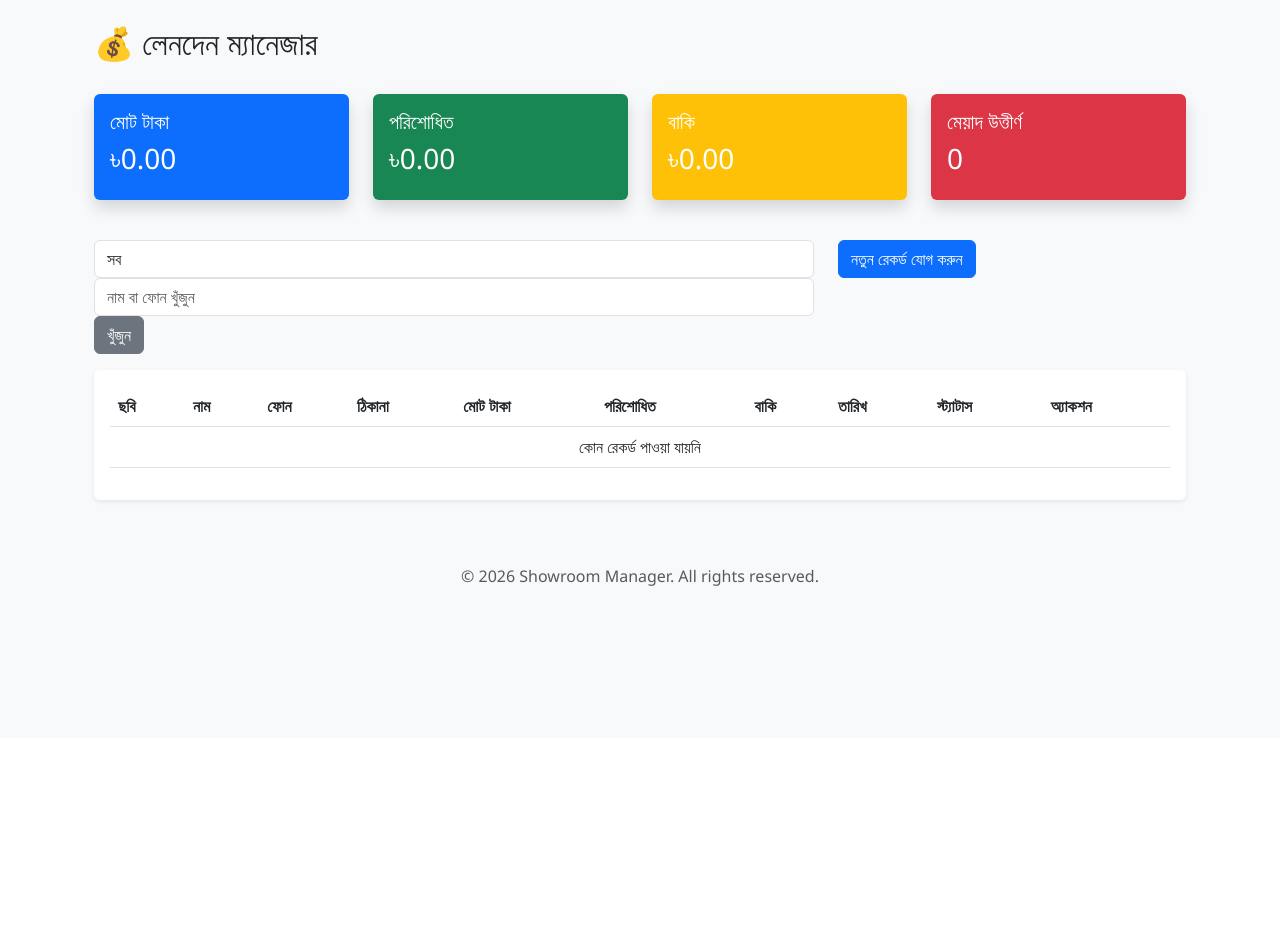
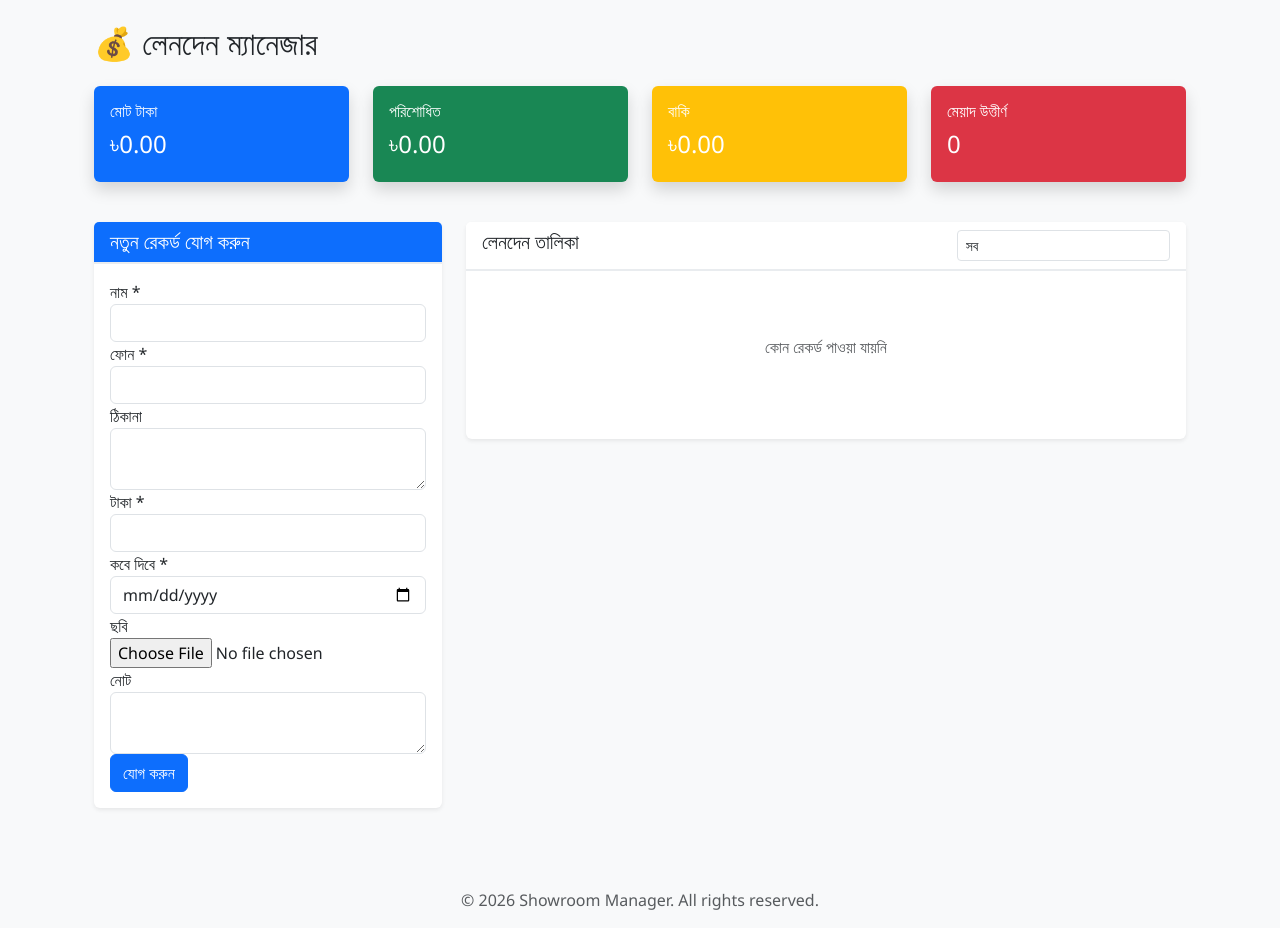
Before and after one commit to roneox26/showroom_manager-emi, a Flask app: page /debt/ in a window 1280 px wide. Shown: the part 62-990 px from the top of the page. Before the commit the page ends 648 px from the top, so only its background shows below. Run offline with Flask 3, Linux system fonts and the light colour scheme; some libraries are stand-ins or nearby versions.

Commit message:
Redesign debt manager to todo-list style: form on left, list on right

```diff
--- a/routes/debt.py
+++ b/routes/debt.py
@@ -52,47 +52,45 @@ def index():
                          status_filter=status_filter, search=search)
 
 
-@debt_bp.route('/add', methods=['GET', 'POST'])
+@debt_bp.route('/add', methods=['POST'])
 def add():
     """Add new debt record"""
-    if request.method == 'POST':
-        try:
-            # Handle file upload
-            photo_filename = None
-            if 'photo' in request.files:
-                file = request.files['photo']
-                if file and file.filename and allowed_file(file.filename):
-                    filename = secure_filename(file.filename)
-                    # Add timestamp to filename to make it unique
-                    timestamp = datetime.now().strftime('%Y%m%d_%H%M%S')
-                    photo_filename = f"{timestamp}_{filename}"
+    try:
+        # Handle file upload
+        photo_filename = None
+        if 'photo' in request.files:
+            file = request.files['photo']
+            if file and file.filename and allowed_file(file.filename):
+                filename = secure_filename(file.filename)
+                # Add timestamp to filename to make it unique
+                timestamp = datetime.now().strftime('%Y%m%d_%H%M%S')
+                photo_filename = f"{timestamp}_{filename}"
 
-                    # Create upload directory if it doesn't exist
-                    os.makedirs(UPLOAD_FOLDER, exist_ok=True)
-                    file.save(os.path.join(UPLOAD_FOLDER, photo_filename))
+                # Create upload directory if it doesn't exist
+                os.makedirs(UPLOAD_FOLDER, exist_ok=True)
+                file.save(os.path.join(UPLOAD_FOLDER, photo_filename))
 
-            # Create new record
-            record = DebtRecord(
-                name=request.form['name'],
-                phone=request.form['phone'],
-                address=request.form.get('address', ''),
-                amount=float(request.form['amount']),
-                due_date=datetime.strptime(request.form['due_date'], '%Y-%m-%d').date(),
-                photo=photo_filename,
-                notes=request.form.get('notes', '')
-            )
+        # Create new record
+        record = DebtRecord(
+            name=request.form['name'],
+            phone=request.form['phone'],
+            address=request.form.get('address', ''),
+            amount=float(request.form['amount']),
+            due_date=datetime.strptime(request.form['due_date'], '%Y-%m-%d').date(),
+            photo=photo_filename,
+            notes=request.form.get('notes', '')
+        )
 
-            db.session.add(record)
-            db.session.commit()
+        db.session.add(record)
+        db.session.commit()
 
-            flash(f'লেনদেন রেকর্ড যোগ করা হয়েছে: {record.name}', 'success')
-            return redirect(url_for('debt.index'))
+        flash(f'লেনদেন রেকর্ড যোগ করা হয়েছে: {record.name}', 'success')
+        return redirect(url_for('debt.index'))
 
-        except Exception as e:
-            db.session.rollback()
-            flash(f'Error: {str(e)}', 'error')
-
-    return render_template('debt/add.html')
+    except Exception as e:
+        db.session.rollback()
+        flash(f'Error: {str(e)}', 'error')
+        return redirect(url_for('debt.index'))
 
 
 @debt_bp.route('/edit/<int:id>', methods=['GET', 'POST'])
--- a/templates/debt/index.html
+++ b/templates/debt/index.html
@@ -4,130 +4,167 @@
 
 {% block content %}
 <div class="container-fluid mt-4">
-    <div class="row mb-4">
+    <div class="row">
         <div class="col-md-12">
             <h2>💰 লেনদেন ম্যানেজার</h2>
         </div>
     </div>
 
     <!-- Statistics Cards -->
-    <div class="row mb-4">
+    <div class="row mb-4 mt-3">
         <div class="col-md-3">
             <div class="card bg-primary text-white">
                 <div class="card-body">
-                    <h5 class="card-title">মোট টাকা</h5>
-                    <h3>৳{{ "%.2f"|format(stats.total_amount) }}</h3>
+                    <h6 class="card-title">মোট টাকা</h6>
+                    <h4>৳{{ "%.2f"|format(stats.total_amount) }}</h4>
                 </div>
             </div>
         </div>
         <div class="col-md-3">
             <div class="card bg-success text-white">
                 <div class="card-body">
-                    <h5 class="card-title">পরিশোধিত</h5>
-                    <h3>৳{{ "%.2f"|format(stats.total_paid) }}</h3>
+                    <h6 class="card-title">পরিশোধিত</h6>
+                    <h4>৳{{ "%.2f"|format(stats.total_paid) }}</h4>
                 </div>
             </div>
         </div>
         <div class="col-md-3">
             <div class="card bg-warning text-white">
                 <div class="card-body">
-                    <h5 class="card-title">বাকি</h5>
-                    <h3>৳{{ "%.2f"|format(stats.total_pending) }}</h3>
+                    <h6 class="card-title">বাকি</h6>
+                    <h4>৳{{ "%.2f"|format(stats.total_pending) }}</h4>
                 </div>
             </div>
         </div>
         <div class="col-md-3">
             <div class="card bg-danger text-white">
                 <div class="card-body">
-                    <h5 class="card-title">মেয়াদ উত্তীর্ণ</h5>
-                    <h3>{{ stats.overdue_count }}</h3>
+                    <h6 class="card-title">মেয়াদ উত্তীর্ণ</h6>
+                    <h4>{{ stats.overdue_count }}</h4>
                 </div>
             </div>
         </div>
     </div>
 
-    <!-- Filters and Search -->
-    <div class="row mb-3">
-        <div class="col-md-8">
-            <form method="GET" class="form-inline">
-                <div class="form-group mr-2">
-                    <select name="status" class="form-control" onchange="this.form.submit()">
-                        <option value="all" {% if status_filter == 'all' %}selected{% endif %}>সব</option>
-                        <option value="pending" {% if status_filter == 'pending' %}selected{% endif %}>বাকি</option>
-                        <option value="partial" {% if status_filter == 'partial' %}selected{% endif %}>আংশিক পরিশোধ</option>
-                        <option value="paid" {% if status_filter == 'paid' %}selected{% endif %}>পরিশোধিত</option>
-                    </select>
+    <div class="row">
+        <!-- Left Side: Add New Record Form -->
+        <div class="col-md-4">
+            <div class="card">
+                <div class="card-header bg-primary text-white">
+                    <h5 class="mb-0">নতুন রেকর্ড যোগ করুন</h5>
                 </div>
-                <div class="form-group mr-2">
-                    <input type="text" name="search" class="form-control" placeholder="নাম বা ফোন খুঁজুন" value="{{ search }}">
+                <div class="card-body">
+                    <form method="POST" action="{{ url_for('debt.add') }}" enctype="multipart/form-data">
+                        <div class="form-group">
+                            <label>নাম *</label>
+                            <input type="text" class="form-control" name="name" required>
                         </div>
-                <button type="submit" class="btn btn-secondary">খুঁজুন</button>
+
+                        <div class="form-group">
+                            <label>ফোন *</label>
+                            <input type="text" class="form-control" name="phone" required>
+                        </div>
+
+                        <div class="form-group">
+                            <label>ঠিকানা</label>
+                            <textarea class="form-control" name="address" rows="2"></textarea>
+                        </div>
+
+                        <div class="form-group">
+                            <label>টাকা *</label>
+                            <input type="number" step="0.01" class="form-control" name="amount" required>
+                        </div>
+
+                        <div class="form-group">
+                            <label>কবে দিবে *</label>
+                            <input type="date" class="form-control" name="due_date" required>
+                        </div>
+
+                        <div class="form-group">
+                            <label>ছবি</label>
+                            <input type="file" class="form-control-file" name="photo" accept="image/*">
+                        </div>
+
+                        <div class="form-group">
+                            <label>নোট</label>
+                            <textarea class="form-control" name="notes" rows="2"></textarea>
+                        </div>
+
+                        <button type="submit" class="btn btn-primary btn-block">
+                            <i class="fas fa-plus"></i> যোগ করুন
+                        </button>
                     </form>
                 </div>
-        <div class="col-md-4 text-right">
-            <a href="{{ url_for('debt.add') }}" class="btn btn-primary">
-                <i class="fas fa-plus"></i> নতুন রেকর্ড যোগ করুন
-            </a>
             </div>
         </div>
 
-    <!-- Records Table -->
+        <!-- Right Side: Records List -->
+        <div class="col-md-8">
             <div class="card">
-        <div class="card-body">
-            <div class="table-responsive">
-                <table class="table table-hover">
-                    <thead>
-                        <tr>
-                            <th>ছবি</th>
-                            <th>নাম</th>
-                            <th>ফোন</th>
-                            <th>ঠিকানা</th>
-                            <th>মোট টাকা</th>
-                            <th>পরিশোধিত</th>
-                            <th>বাকি</th>
-                            <th>তারিখ</th>
-                            <th>স্ট্যাটাস</th>
-                            <th>অ্যাকশন</th>
-                        </tr>
-                    </thead>
-                    <tbody>
+                <div class="card-header">
+                    <div class="row">
+                        <div class="col-md-8">
+                            <h5 class="mb-0">লেনদেন তালিকা</h5>
+                        </div>
+                        <div class="col-md-4">
+                            <form method="GET" class="form-inline float-right">
+                                <select name="status" class="form-control form-control-sm" onchange="this.form.submit()">
+                                    <option value="all" {% if status_filter == 'all' %}selected{% endif %}>সব</option>
+                                    <option value="pending" {% if status_filter == 'pending' %}selected{% endif %}>বাকি</option>
+                                    <option value="partial" {% if status_filter == 'partial' %}selected{% endif %}>আংশিক</option>
+                                    <option value="paid" {% if status_filter == 'paid' %}selected{% endif %}>পরিশোধিত</option>
+                                </select>
+                            </form>
+                        </div>
+                    </div>
+                </div>
+                <div class="card-body" style="max-height: 600px; overflow-y: auto;">
                     {% if records %}
                         {% for record in records %}
-                            <tr class="{% if record.is_overdue %}table-danger{% endif %}">
-                                <td>
+                        <div class="card mb-3 {% if record.is_overdue %}border-danger{% endif %}">
+                            <div class="card-body">
+                                <div class="row">
+                                    <div class="col-md-2 text-center">
                                         {% if record.photo %}
                                             <img src="{{ url_for('static', filename='uploads/debt_photos/' + record.photo) }}"
                                                  alt="{{ record.name }}"
-                                             style="width: 50px; height: 50px; object-fit: cover; border-radius: 5px;">
+                                                 style="width: 60px; height: 60px; object-fit: cover; border-radius: 50%;">
                                         {% else %}
-                                        <div style="width: 50px; height: 50px; background: #ddd; border-radius: 5px; display: flex; align-items: center; justify-content: center;">
-                                            <i class="fas fa-user"></i>
+                                            <div style="width: 60px; height: 60px; background: #ddd; border-radius: 50%; display: flex; align-items: center; justify-content: center; margin: 0 auto;">
+                                                <i class="fas fa-user fa-2x text-secondary"></i>
                                             </div>
                                         {% endif %}
-                                </td>
-                                <td>{{ record.name }}</td>
-                                <td>{{ record.phone }}</td>
-                                <td>{{ record.address[:30] }}{% if record.address|length > 30 %}...{% endif %}</td>
-                                <td>৳{{ "%.2f"|format(record.amount) }}</td>
-                                <td>৳{{ "%.2f"|format(record.paid_amount) }}</td>
-                                <td>৳{{ "%.2f"|format(record.remaining_amount) }}</td>
-                                <td>
-                                    {{ record.due_date.strftime('%d-%m-%Y') }}
+                                    </div>
+                                    <div class="col-md-7">
+                                        <h5 class="mb-1">{{ record.name }}</h5>
+                                        <p class="mb-1 text-muted"><i class="fas fa-phone"></i> {{ record.phone }}</p>
+                                        {% if record.address %}
+                                        <p class="mb-1 text-muted small"><i class="fas fa-map-marker-alt"></i> {{ record.address[:50] }}{% if record.address|length > 50 %}...{% endif %}</p>
+                                        {% endif %}
+                                        <p class="mb-1">
+                                            <span class="badge badge-info">মোট: ৳{{ "%.2f"|format(record.amount) }}</span>
+                                            <span class="badge badge-success">পরিশোধিত: ৳{{ "%.2f"|format(record.paid_amount) }}</span>
+                                            <span class="badge badge-danger">বাকি: ৳{{ "%.2f"|format(record.remaining_amount) }}</span>
+                                        </p>
+                                        <p class="mb-0 small">
+                                            <i class="fas fa-calendar"></i> {{ record.due_date.strftime('%d-%m-%Y') }}
                                             {% if record.is_overdue %}
-                                        <span class="badge badge-danger">মেয়াদ শেষ</span>
+                                                <span class="badge badge-danger ml-2">মেয়াদ শেষ!</span>
                                             {% endif %}
-                                </td>
-                                <td>
+                                        </p>
+                                        {% if record.notes %}
+                                        <p class="mb-0 small text-muted"><i class="fas fa-sticky-note"></i> {{ record.notes[:80] }}{% if record.notes|length > 80 %}...{% endif %}</p>
+                                        {% endif %}
+                                    </div>
+                                    <div class="col-md-3 text-right">
                                         {% if record.status == 'paid' %}
-                                        <span class="badge badge-success">পরিশোধিত</span>
+                                            <span class="badge badge-success badge-lg">পরিশোধিত</span>
                                         {% elif record.status == 'partial' %}
-                                        <span class="badge badge-warning">আংশিক</span>
+                                            <span class="badge badge-warning badge-lg">আংশিক</span>
                                         {% else %}
-                                        <span class="badge badge-secondary">বাকি</span>
+                                            <span class="badge badge-secondary badge-lg">বাকি</span>
                                         {% endif %}
-                                </td>
-                                <td>
-                                    <div class="btn-group" role="group">
+                                        <div class="btn-group-vertical mt-2" role="group">
                                             <a href="{{ url_for('debt.view', id=record.id) }}" class="btn btn-sm btn-info" title="বিস্তারিত">
                                                 <i class="fas fa-eye"></i>
                                             </a>
@@ -146,18 +183,27 @@
                                                 </button>
                                             </form>
                                         </div>
-                                </td>
-                            </tr>
-                            {% endfor %}
-                        {% else %}
-                            <tr>
-                                <td colspan="10" class="text-center">কোন রেকর্ড পাওয়া যায়নি</td>
-                            </tr>
-                        {% endif %}
-                    </tbody>
-                </table>
                                     </div>
                                 </div>
                             </div>
                         </div>
+                        {% endfor %}
+                    {% else %}
+                        <div class="text-center text-muted py-5">
+                            <i class="fas fa-inbox fa-3x mb-3"></i>
+                            <p>কোন রেকর্ড পাওয়া যায়নি</p>
+                        </div>
+                    {% endif %}
+                </div>
+            </div>
+        </div>
+    </div>
+</div>
+
+<style>
+.badge-lg {
+    font-size: 0.9rem;
+    padding: 0.5rem 0.75rem;
+}
+</style>
 {% endblock %}
```
Lines whose indentation alone changed are shown as unchanged.
